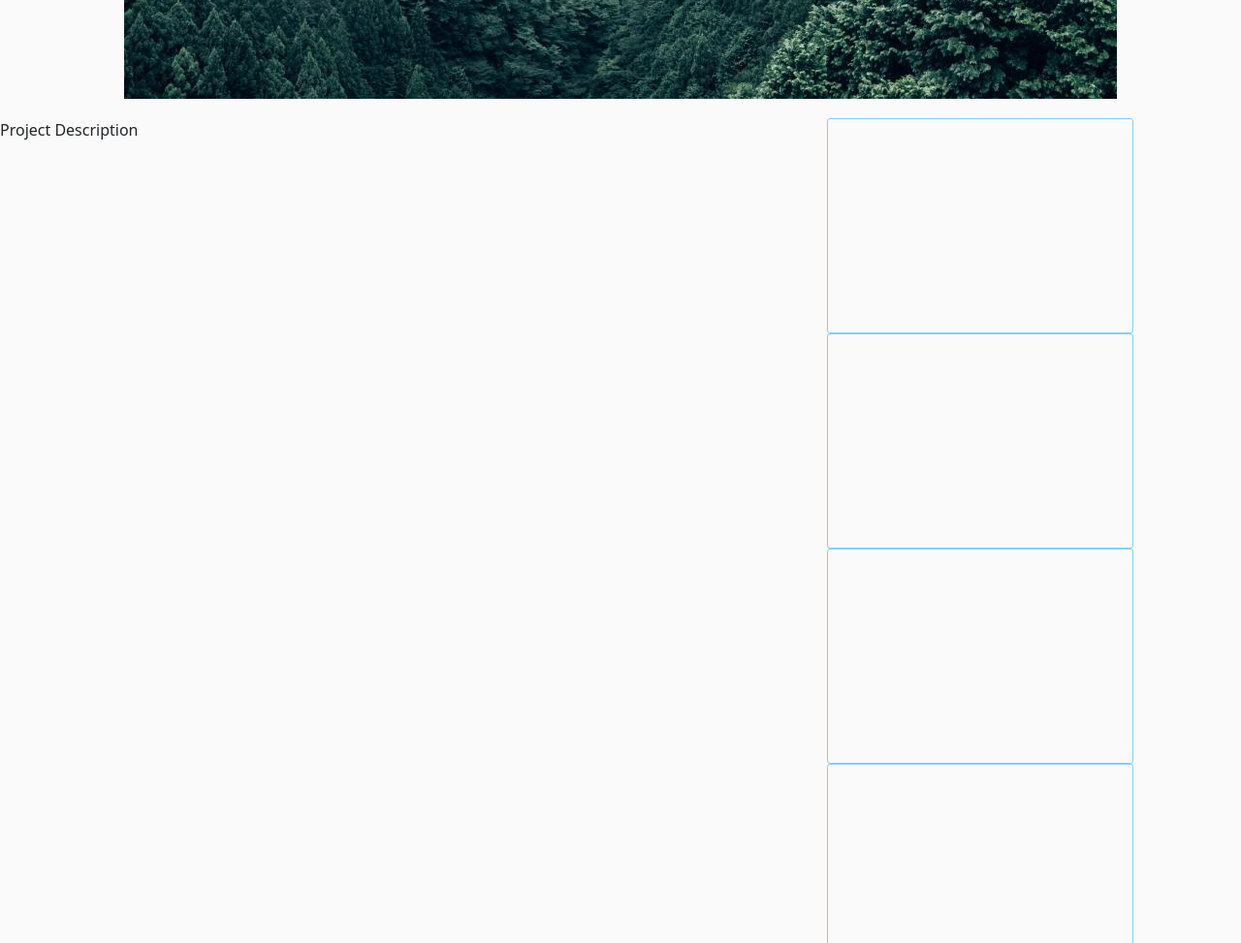
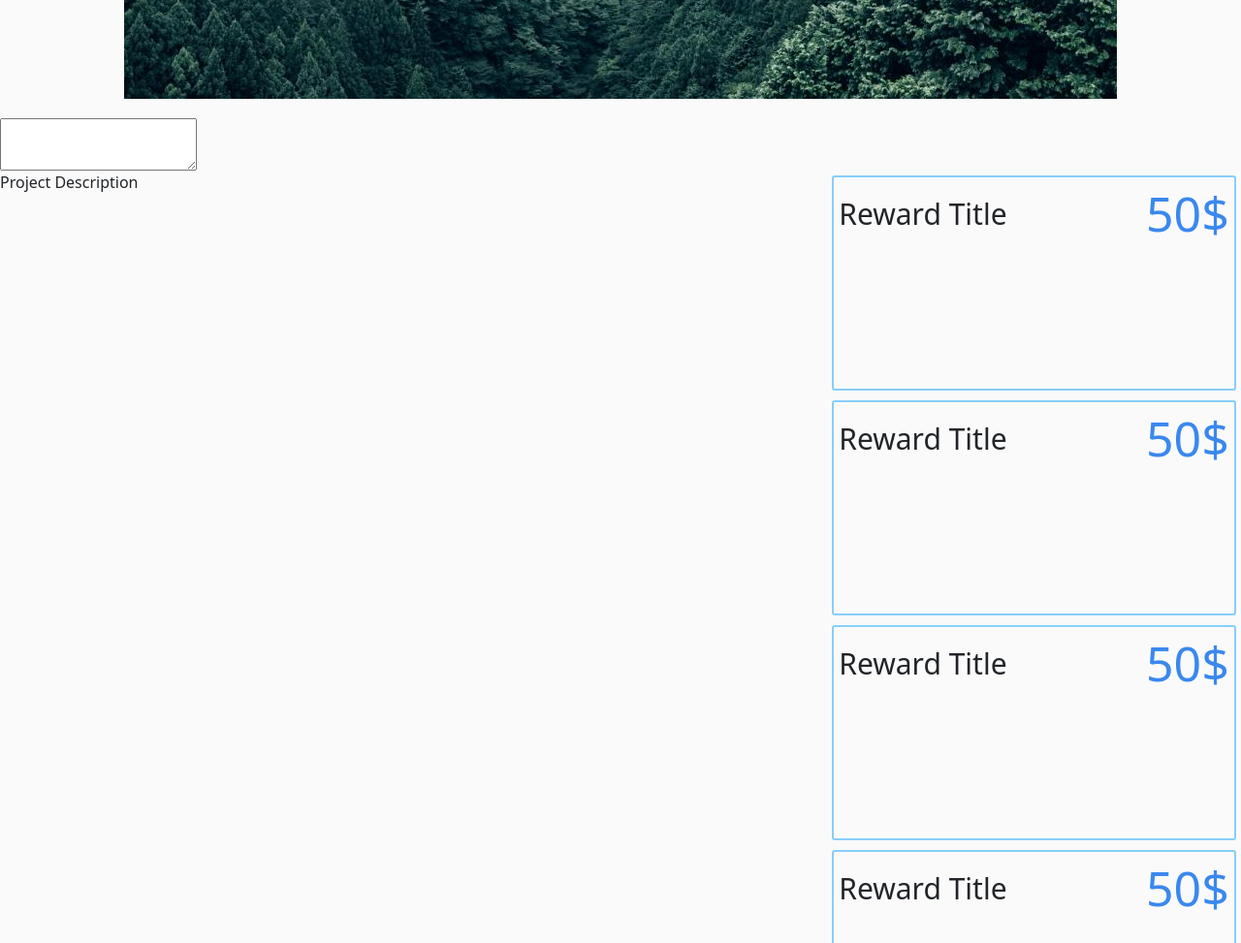
Before and after one commit to rbrbrbrb8/project-alpha, a website: page pages/viewProject.html in a window 1280 px wide. Shown: the part 840-1813 px from the top of the page at 97% size. Drawn offline with Linux system fonts and the light colour scheme.

Commit message:
almost done with viewProject design

```diff
--- a/pages/viewProject.html
+++ b/pages/viewProject.html
@@ -34,24 +34,27 @@
     <div class="project-image-container">
       <img ng-src="/images/profile-background.jpg" class="project-image" alt="image caption">
     </div>
+    <textarea ng-model="description"></textarea>
     <div class="project-description-and-rewards-container" layout="column" layout-gt-md="row" layout-wrap>
-      <div class="project-description-container" flex="100" flex-gt-md="66">
+      <div class="project-description-container" flex-gt-md="66">
         <p>Project Description</p>
       </div>
-      <div class="project-rewards-container" flex="100" flex-gt-md="33" layout="row" layout-gt-md="column" layout-wrap>
-        <div class="project-reward-card" ng-repeat="reward in rewards">
-          <div class="project-reward-title-amount-container">
-            <div class="project-reward-title">
-
+      <div class="project-rewards-container" flex-gt-md="33" layout="row" layout-gt-md="column" layout-wrap>
+        <div class="project-reward-card-padding" flex-xs="100" flex-sm="50" flex-md="33" ng-repeat="reward in rewards">
+          <div class="project-reward-card">
+            <div class="project-reward-title-amount-container" layout="row">
+              <div class="project-reward-title" flex="50">
+                <p>Reward Title</p>
+              </div>
+              <div class="project-reward-amount" flex="50">
+                <p>50$</p>
+              </div>
             </div>
-            <div class="project-reward-amount">
-
+            <div class="project-reward-description">
+              <p>{{description}}</p>
             </div>
-          </div>
-          <div class="project-reward-description">
 
           </div>
-
         </div>
       </div>
     </div>
--- a/static/css/viewProject.css
+++ b/static/css/viewProject.css
@@ -17,13 +17,41 @@
 
 .project-reward-card{
     height: 222px;
-    border: 1px solid lightskyblue;
-    max-width: 316px;
+    border: 2px solid lightskyblue;
     border-radius: 3px;
+    margin:0;
+}
 
+.project-reward-amount{
+    display: flex;
+    align-items: center;
+    justify-content:flex-end;
+    color: rgb(58, 136, 238);
+    font-size:50px;
 }
+
+.project-reward-amount p{
+    margin-right: 5px;
+}
+
+.project-reward-title{
+    font-size: 30px;
+    display: flex;
+    align-items: center;
+}
+.project-reward-title p{
+    margin-left: 5px;
+}
+
 .project-rewards-container{
     height: 100%;
+}
+.project-reward-card-padding{
+    padding: 5px;
+}
+.project-reward-description p{
+    margin-left: 5px;
+    white-space: pre-wrap;
 }
 
 body {
```
